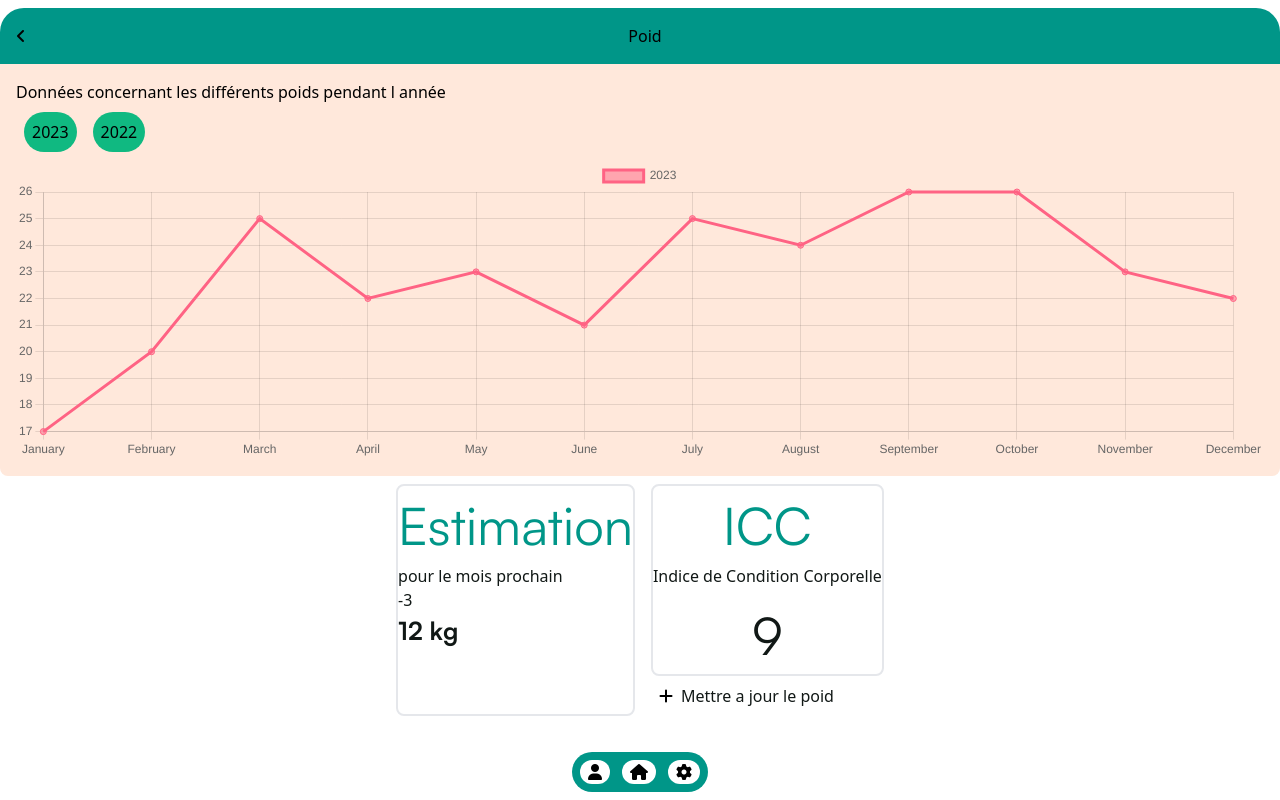
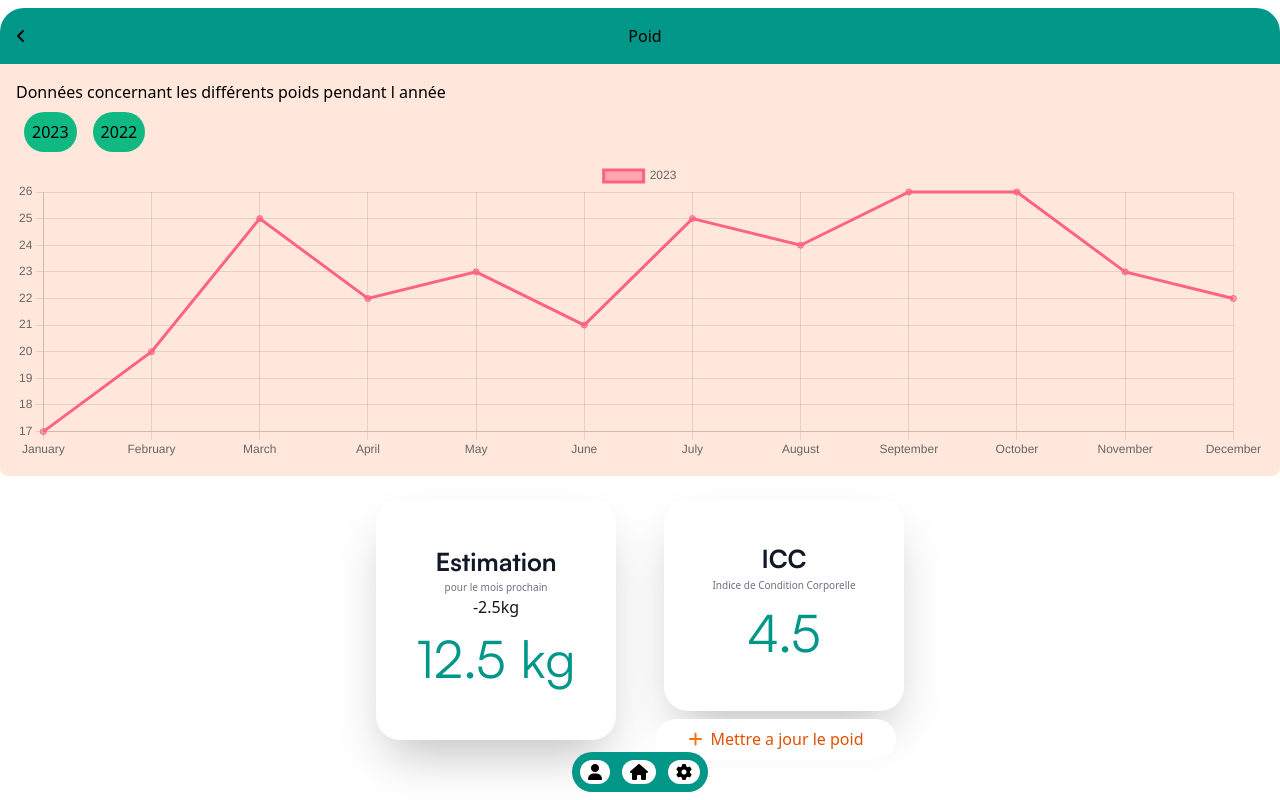
Before and after one commit to VChiofalo/medika, a React (Vite) app in the folder medika/frontend/: page /poid in a window 1280 px wide. Built offline with nearby package versions, Linux system fonts and the light colour scheme.

Commit message:
weight_card

```diff
--- a/medika/frontend/src/components/cards/icc_card/index.jsx
+++ b/medika/frontend/src/components/cards/icc_card/index.jsx
@@ -1,32 +1,35 @@
 import Typography from "../../common/typography";
 
 function IccCard({ icc }) {
-    icc = "9"
+    icc = "4.5"
 
     return <>
-        <div className=" m-2">
-            <div className="flex flex-col border-2 gap-2 rounded-lg">
-                <div className="flex flex-col items-center justify-center">
-                    <Typography variant="primary" tag="h2"><h2>ICC</h2></Typography>
-                    <Typography variant="black"><p>Indice de Condition Corporelle</p></Typography>
+        <div className=" m-4">
+            <div className="flex flex-col justify-center w-60 h-50  bg-white shadow-2xl rounded-3xl m-2 p-10">
+                <div className="border-20 bg-white  items-center justify-center ">
+                    <div className="">
+                        <Typography variant="primary" tag="h1"><h2  className="text-center text-2xl font-bold text-gray-900">ICC</h2></Typography>
+                        <Typography variant="black"><p className="text-center text-gray-500 text-sm">Indice de Condition Corporelle</p></Typography>
                     </div>
                     <div className="flex flex-col items-center">
-                    <div className="flex ">
-
-                    </div>
                         <div className="">
-                        <p><Typography tag="h2">{icc}</Typography></p>
+                            <p><Typography tag="h2"><h2 className="text-primary ">{icc}</h2></Typography></p>
                         </div>
 
 
                     </div>
                 </div>
-            <button className="flex items-center rounded-full gap-2 p-2 border-orange-500">
-                    <i class="fa-solid fa-plus"></i>
-                    <Typography>
+            </div>
+            <button className="flex items-center group inline-block w-60 justify-center items-center rounded-full bg-white gap-2 p-2 border-accentuary">
+                    <i className="fa-solid fa-plus text-orange-500"></i>
+                    <Typography ><p className="text-accentuary ">
                     Mettre a jour le poid
+                    </p>
+
                     </Typography>
              </button>
+             <br />
+
         </div>
     </>
   }
--- a/medika/frontend/src/components/cards/weight_card/index.jsx
+++ b/medika/frontend/src/components/cards/weight_card/index.jsx
@@ -1,23 +1,23 @@
 import Typography from "../../common/typography";
 
 function WeightCard({ weight, previous_weight }) {
-    weight = "12"
+    weight = "12.5"
     previous_weight = "15"
     let actualWeight = weight - previous_weight
 
     return <>
-        <div className="flex flex-col justify-center">
-            <div className="border-2 flex-col items-center justify-center rounded-lg m-2 h-full ">
+        <div className="flex flex-col justify-center w-60 h-60 m-6 bg-white shadow-2xl rounded-3xl m-2 p-10 ">
+            <div className="border-20 bg-white  items-center justify-center  ">
                 <div className=" ">
-                    <Typography variant="primary" tag="h2"><h2>Estimation</h2></Typography>
-                    <Typography variant="black"><p>pour le mois prochain</p></Typography>
+                    <Typography variant="primary" tag="h1"><h2 className="text-center text-2xl font-bold text-gray-900">Estimation</h2></Typography>
+                    <Typography variant="black"><p className="text-center text-gray-500 text-sm">pour le mois prochain</p></Typography>
                 </div>
                 <div className="">
-                    <div className=" ">
-                        <p><Typography>{actualWeight}</Typography></p>
+                    <div className="flex justify-center ">
+                        <p ><Typography>{actualWeight}kg</Typography></p>
                     </div>
                     <div className="">
-                        <p><Typography tag="h3">{weight} kg</Typography></p>
+                        <p className="text-center "><Typography tag="h2"><h2 className="text-primary ">{weight} kg</h2></Typography></p>
                     </div>
 
 
```
Lines whose indentation alone changed are shown as unchanged.
